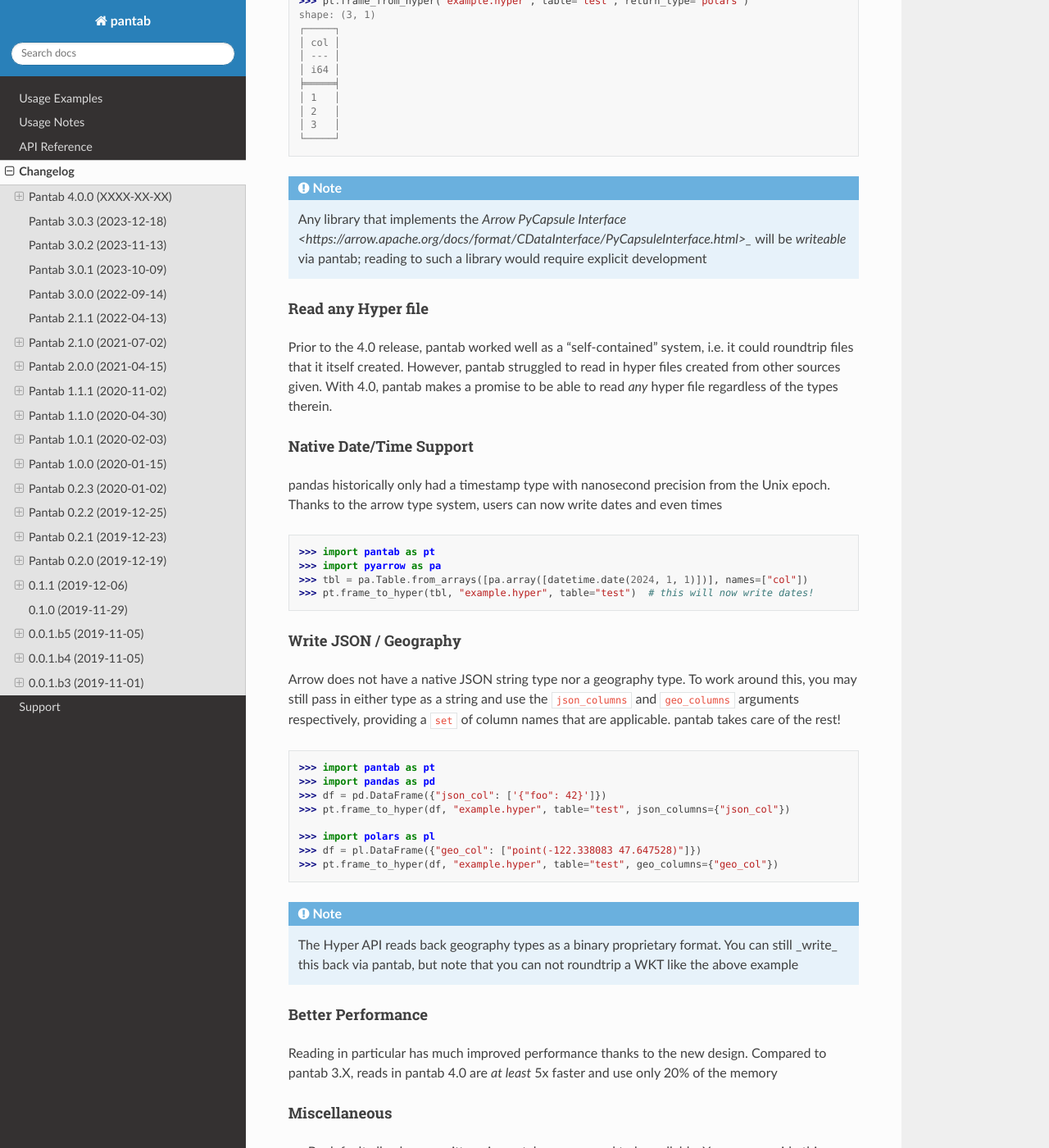
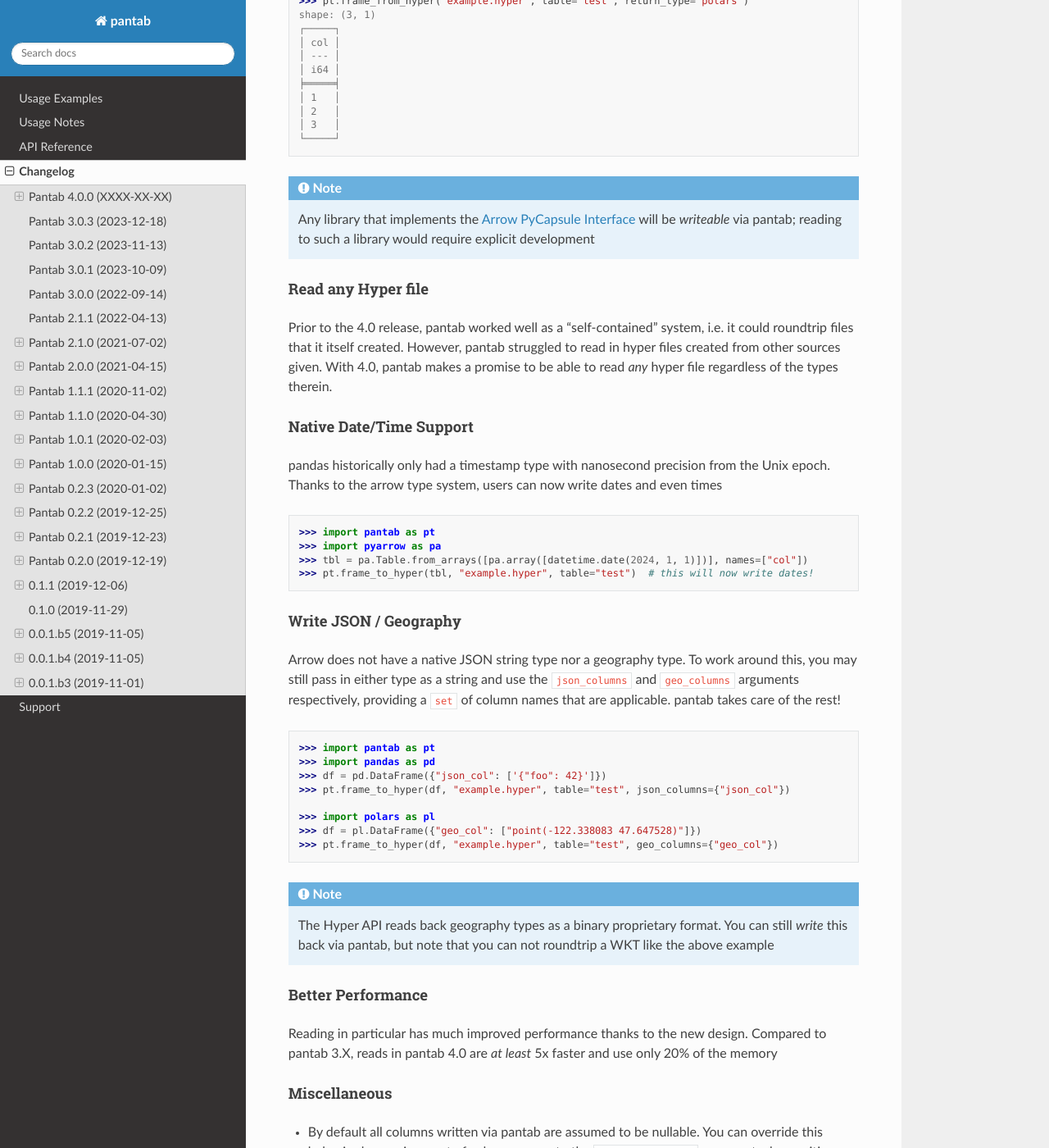
Before and after one commit to innobi/pantab, a Sphinx documentation site: the page built from doc/source/changelog.rst, in a window 1280 px wide and 1400 px high, scrolled down 1131 px. Shown: the whole window at 82% size. Built offline with Sphinx 7.4.7 and the Read the Docs theme 2.0.0, drawn with Linux system fonts in a browser that asks for light colours; some of the changed text lies outside the part shown.

Commit message:
fixups (#258)

```diff
--- a/doc/source/changelog.rst
+++ b/doc/source/changelog.rst
@@ -61,7 +61,7 @@
 
 .. note::
 
-   Any library that implements the `Arrow PyCapsule Interface <https://arrow.apache.org/docs/format/CDataInterface/PyCapsuleInterface.html>_` will be *writeable* via pantab; reading to such a library would require explicit development
+   Any library that implements the `Arrow PyCapsule Interface <https://arrow.apache.org/docs/format/CDataInterface/PyCapsuleInterface.html>`_ will be *writeable* via pantab; reading to such a library would require explicit development
 
 Read any Hyper file
 ~~~~~~~~~~~~~~~~~~~
@@ -99,7 +99,7 @@
 
 .. note::
 
-   The Hyper API reads back geography types as a binary proprietary format. You can still _write_ this back via pantab, but note that you can not roundtrip a WKT like the above example
+   The Hyper API reads back geography types as a binary proprietary format. You can still *write* this back via pantab, but note that you can not roundtrip a WKT like the above example
 
 Better Performance
 ~~~~~~~~~~~~~~~~~~
```
Also changed, not shown: other parts of doc/source/changelog.rst (+1 -1 lines).
